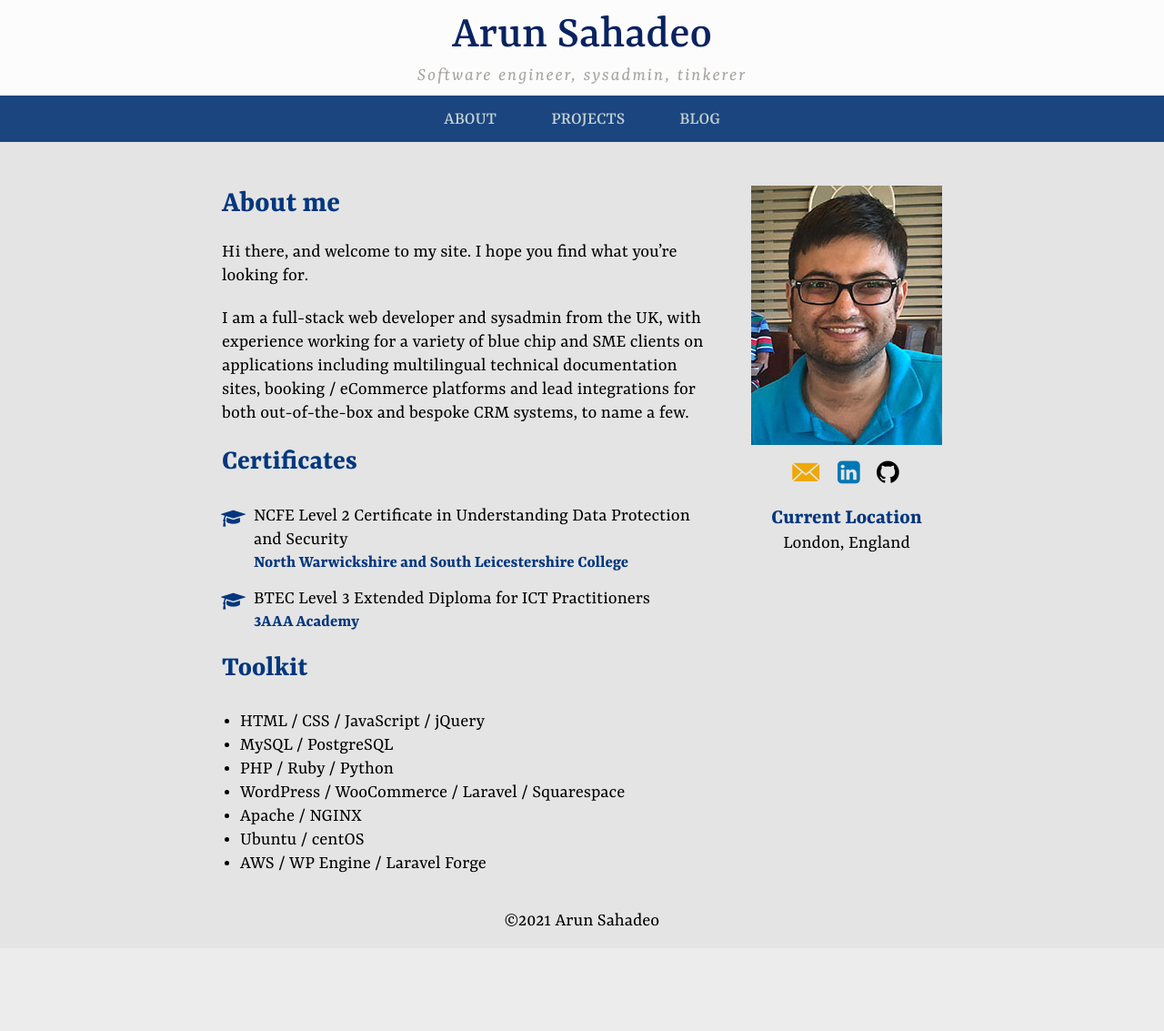
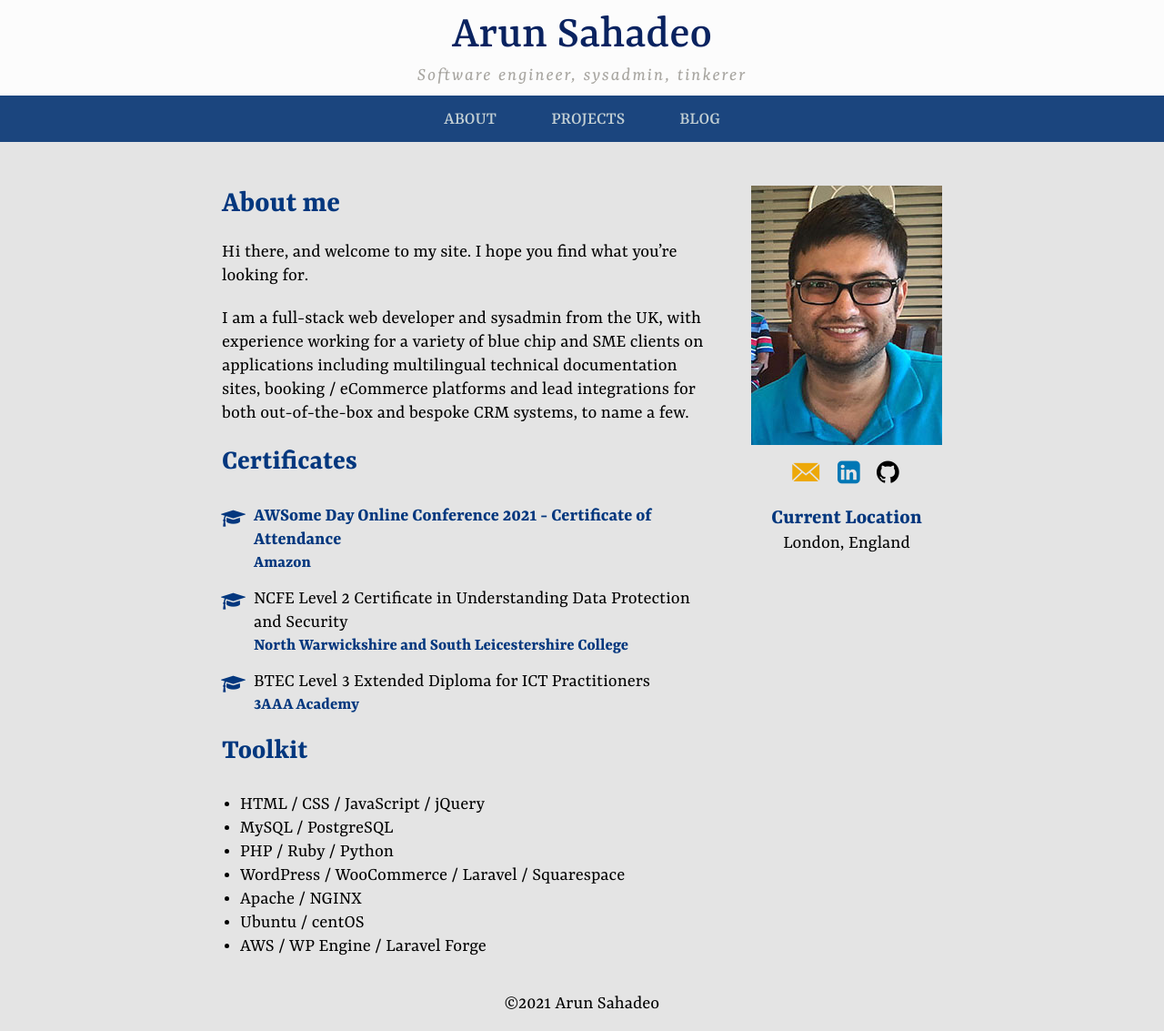
Before and after one commit to ArunSahadeo/ArunSahadeo.github.io, a Jekyll site: the page built from index.html, in a window 1280 px wide. Shown: the whole page at 91% size. Built offline with Jekyll 4.4.1, drawn with Linux system fonts in a browser that asks for light colours; some web fonts are replaced; before the commit the page ends 1042 px from its top, so only the background shows below that.

Commit message:
Add new certificate

```diff
--- a/_data/about.yml
+++ b/_data/about.yml
@@ -1,4 +1,10 @@
 certificates:
+  -
+    course: AWSome Day Online Conference 2021 - Certificate of Attendance
+    institution: Amazon
+    link:
+      external: false
+      path: awsome-2021.png
   -
     course: NCFE Level 2 Certificate in Understanding Data Protection and Security
     institution: North Warwickshire and South Leicestershire College
--- a/_sass/components/_lists.scss
+++ b/_sass/components/_lists.scss
@@ -103,6 +103,12 @@
     p {
       margin-bottom: 0;
 
+      a {
+        color: $dark-cerulean-blue;
+        text-decoration: none;
+        font-weight: bold;
+      }
+
       &.institution {
         font-size: 1.2rem;
         font-weight: bold;
--- a/index.html
+++ b/index.html
@@ -34,11 +34,26 @@ bodyClasses:
 
     <ul class="courses-list">
       {%- for certificate in certificates -%}
+          {%- assign certificate_link = nil -%}
+
+          {%- if certificate.link -%}
+            {%- unless certificate.link.external -%}
+              {%- assign certificate_link = '/assets/img/certificates/' | append: certificate.link.path | relative_url -%}
+            {%- else -%}
+              {%- assign certificate_link = certificate.link.path -%}
+            {%- endunless -%}
+          {%- endif -%}
       <li>
         <i class="icon-graduation-cap"></i>
 
         <p class="course">
-          {{ certificate.course }}
+          {%- if certificate_link != nil -%}
+          <a href="{{ certificate_link}}"{% if certificate.link.external %} target="_blank"{% endif %}>
+            {{ certificate.course }}
+          </a>
+          {%- else -%}
+            {{ certificate.course }}
+          {%- endif -%}
         </p>
 
         <p class="institution">
```
Also changed, not shown: assets/img/certificates/awsome-2021.png (added).
